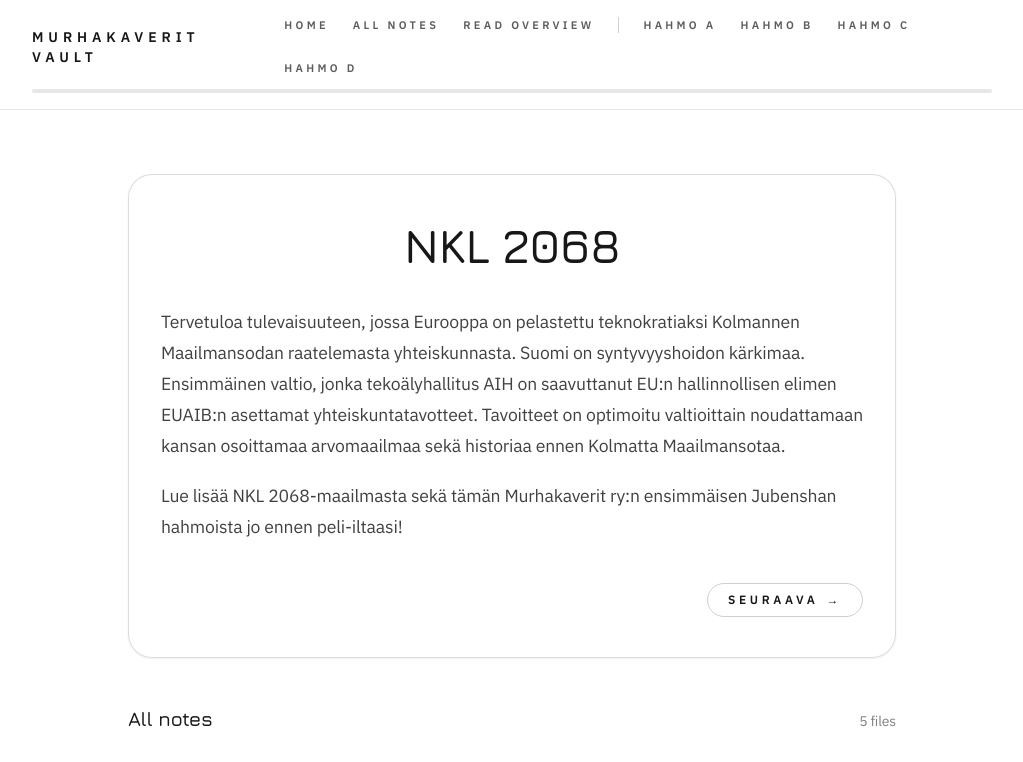
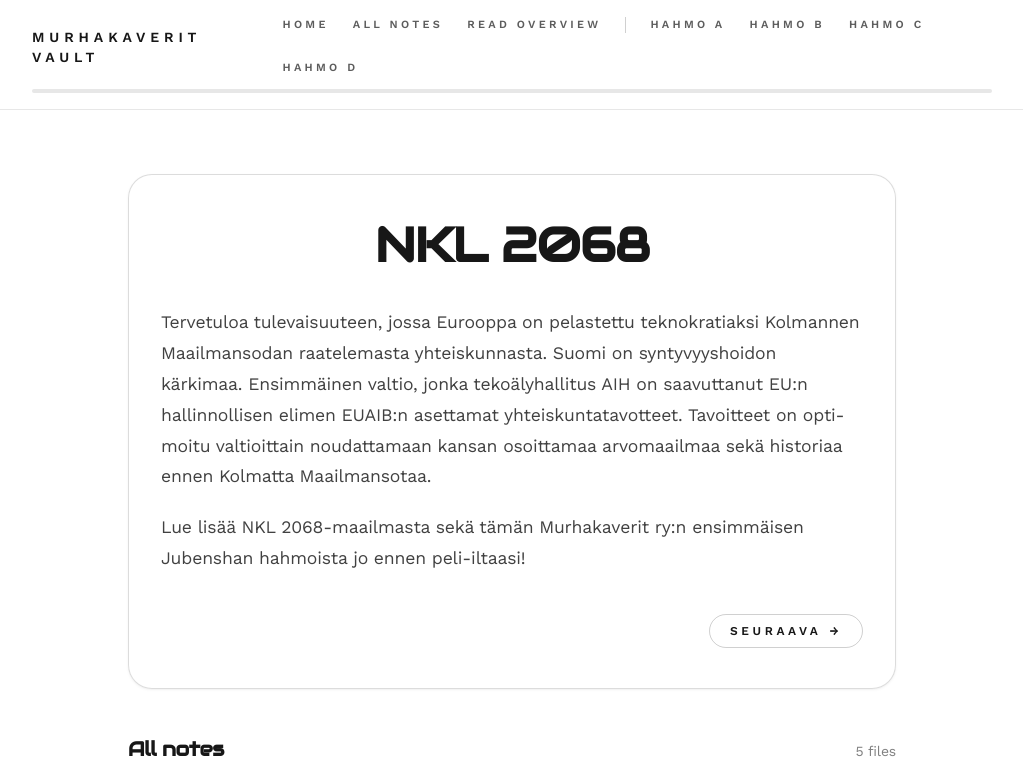
Before and after one commit to Laged/murhakaverit-chatgpt, a Next.js app: page / in a window 1280 px wide. Shown: the top 762 px of the page, without its empty margins (128-1151 px from the left). Built offline with nearby package versions, Linux system fonts and the light colour scheme.

Commit message:
style: switch typography to Audiowide and Work Sans

```diff
--- a/src/app/globals.css
+++ b/src/app/globals.css
@@ -27,7 +27,7 @@ html {
 body {
   background: var(--background);
   color: var(--foreground);
-  font-family: var(--font-body), "IBM Plex Sans", "Inter", "Segoe UI",
+  font-family: var(--font-body), "Work Sans", "Inter", "Segoe UI",
     system-ui, -apple-system, BlinkMacSystemFont, Helvetica, Arial, sans-serif;
   font-size: clamp(1rem, 0.35vw + 1rem, 1.1rem);
   line-height: 1.7;
@@ -49,7 +49,7 @@ h3,
 h4,
 h5,
 h6 {
-  font-family: var(--font-heading), "Jura", "IBM Plex Sans", "Inter",
+  font-family: var(--font-heading), "Audiowide", "Work Sans", "Inter",
     "Segoe UI", system-ui, -apple-system, BlinkMacSystemFont, Helvetica,
     Arial, sans-serif;
   letter-spacing: -0.02em;
--- a/src/app/layout.tsx
+++ b/src/app/layout.tsx
@@ -1,20 +1,20 @@
 import type { Metadata } from "next";
-import { IBM_Plex_Sans, Jura, Geist_Mono } from "next/font/google";
+import { Audiowide, Work_Sans, Geist_Mono } from "next/font/google";
 import "./globals.css";
 
 import { SiteHeader } from "@/components/site-header";
 
-const ibmPlexSans = IBM_Plex_Sans({
+const workSans = Work_Sans({
   variable: "--font-body",
   subsets: ["latin"],
   weight: ["300", "400", "500", "600", "700"],
   display: "swap",
 });
 
-const jura = Jura({
+const audiowide = Audiowide({
   variable: "--font-heading",
   subsets: ["latin"],
-  weight: ["400", "500", "600", "700"],
+  weight: "400",
   display: "swap",
 });
 
@@ -54,7 +54,7 @@ export default function RootLayout({
   return (
     <html lang="en">
       <body
-        className={`${ibmPlexSans.variable} ${jura.variable} ${geistMono.variable} antialiased bg-background text-foreground`}
+        className={`${workSans.variable} ${audiowide.variable} ${geistMono.variable} antialiased bg-background text-foreground`}
       >
         <div className="flex min-h-screen flex-col">
           <SiteHeader />
```
